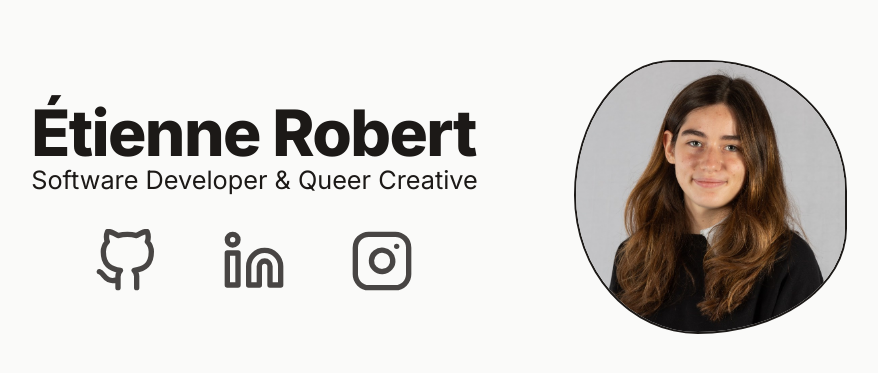
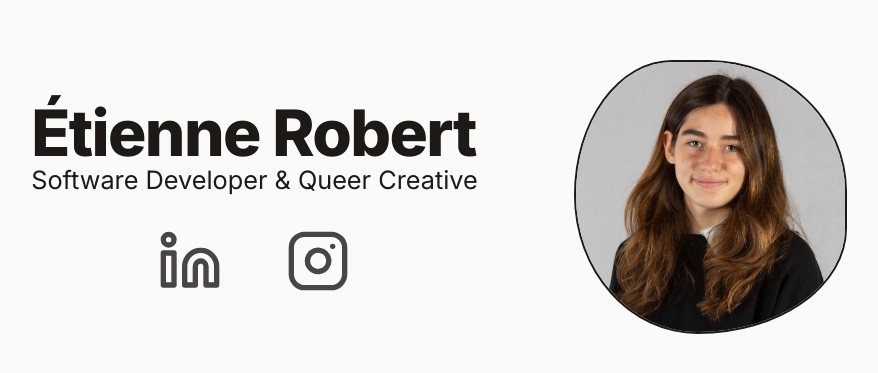
Before and after one commit to etrobert/julesrobert.com, a Next.js app: page / in a window 1280 px wide. Shown: the part 203-576 px from the top of the page, without its empty margins (201-1079 px from the left). Built offline with nearby package versions, Linux system fonts and the light colour scheme.

Commit message:
Remove github url

```diff
--- a/components/Links.tsx
+++ b/components/Links.tsx
@@ -1,15 +1,9 @@
-import GithubIcon from './icons/GithubIcon';
 import LinkedinIcon from './icons/LinkedinIcon';
 import InstagramIcon from './icons/InstagramIcon';
 import IconLink from './IconLink';
 
 const Links = () => (
   <div className={'flex justify-center gap-[5vw]'}>
-    <IconLink
-      label="Github Profile"
-      href="https://github.com/etrobert"
-      icon={<GithubIcon />}
-    />
     <IconLink
       label="Linkedin Profile"
       href="https://www.linkedin.com/in/etienne-robert-dev/"
```
